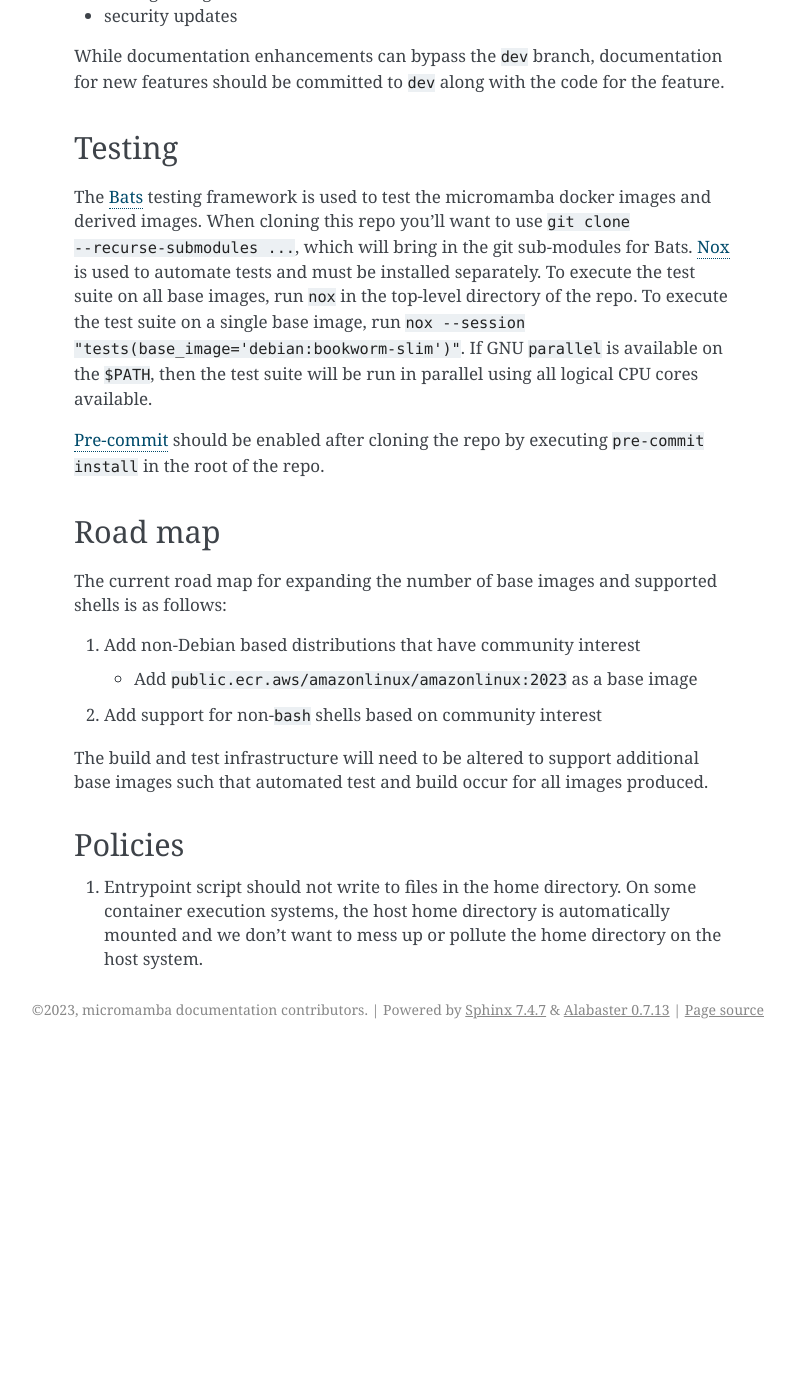
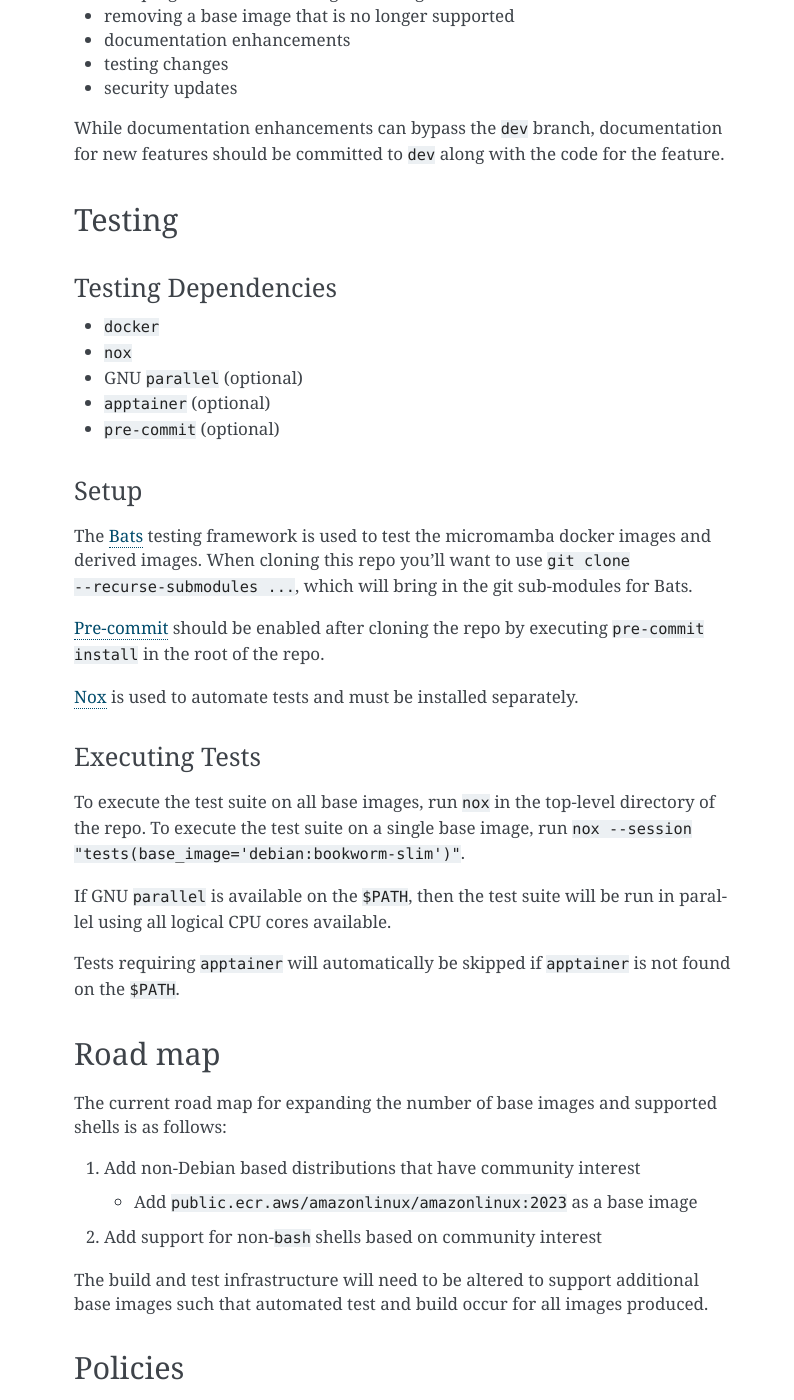
Before and after one commit to mamba-org/micromamba-docker, a Sphinx documentation site: the page built from docs/development.rst, in a window 1280 px wide and 1400 px high, scrolled down 433 px. Shown: the whole window, without its empty margins (346-1140 px from the left). Built offline with Sphinx 7.4.7, drawn with Linux system fonts in a browser that asks for light colours; before the commit the page ends 1482 px from its top, so only the background shows below that; some of the changed text lies outside the part shown.

Commit message:
ci: add tests using apptainer

```diff
--- a/docs/development.rst
+++ b/docs/development.rst
@@ -24,20 +27,41 @@ code for the feature.
 Testing
 -------
 
+Testing Dependencies
+^^^^^^^^^^^^^^^^^^^^
+
+* ``docker``
+* ``nox``
+* GNU ``parallel`` (optional)
+* ``apptainer`` (optional)
+* ``pre-commit`` (optional)
+
+Setup
+^^^^^
+
 The `Bats <https://github.com/bats-core/bats-core>`_ testing framework is used
 to test the micromamba docker images and derived images. When cloning this
 repo you'll want to use ``git clone --recurse-submodules ...``,
 which will bring in the git sub-modules for Bats.
-`Nox <https://nox.thea.codes>`_ is used to automate tests and must be
-installed separately. To execute the test suite on all base
-images, run ``nox`` in the top-level directory of the repo. To execute the test
-suite on a single base image, run
-``nox --session "tests(base_image='debian:bookworm-slim')"``.
-If GNU ``parallel`` is available on the ``$PATH``, then the test suite will be run
-in parallel using all logical CPU cores available.
 
 `Pre-commit <https://pre-commit.com>`_ should be enabled after cloning the
 repo by executing ``pre-commit install`` in the root of the repo.
+
+`Nox <https://nox.thea.codes>`_ is used to automate tests and must be
+installed separately.
+
+Executing Tests
+^^^^^^^^^^^^^^^
+
+To execute the test suite on all base images, run ``nox`` in the top-level
+directory of the repo. To execute the test suite on a single base image, run
+``nox --session "tests(base_image='debian:bookworm-slim')"``.
+
+If GNU ``parallel`` is available on the ``$PATH``, then the test suite will be
+run in parallel using all logical CPU cores available.
+
+Tests requiring ``apptainer`` will automatically be skipped if ``apptainer``
+is not found on the ``$PATH``.
 
 .. _road-map-label:
 
```
Also changed, not shown: other parts of docs/development.rst (+3 -0 lines), CHANGELOG.md (+13 -3 lines), 3 other files.
